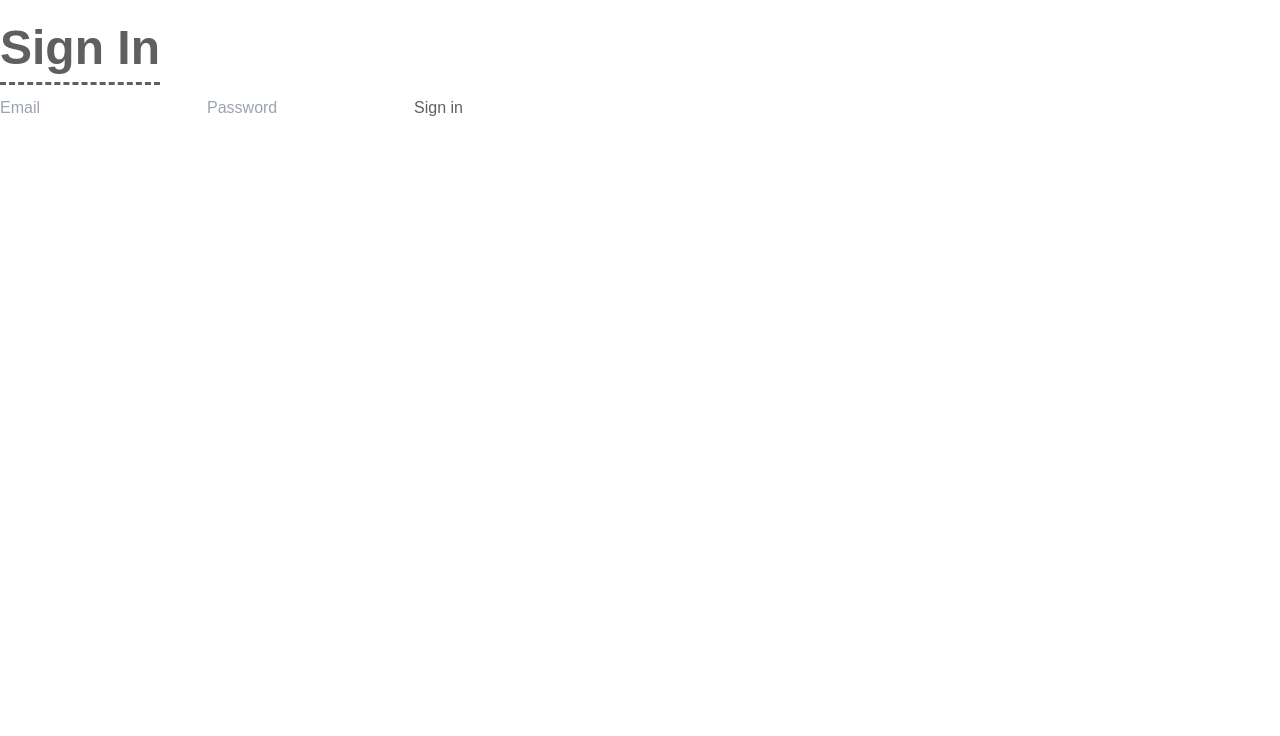
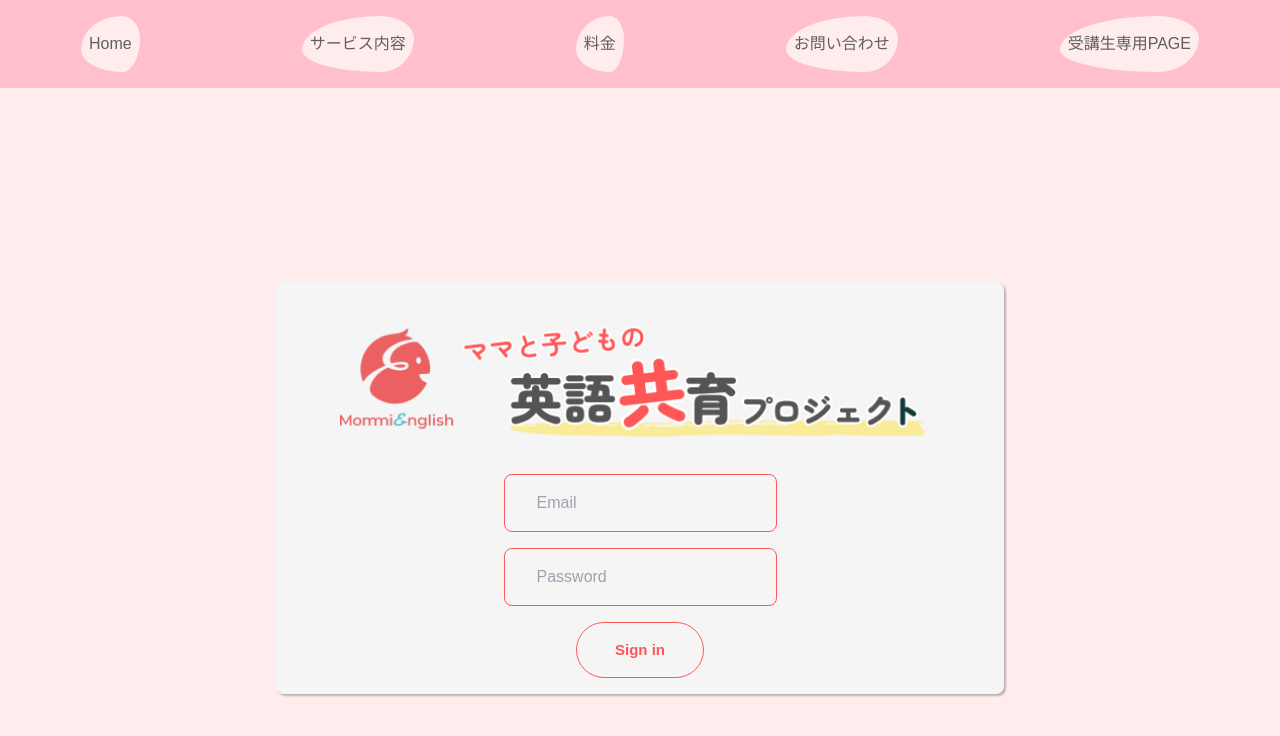
Before and after one commit to misternuks/mommienglish, a Next.js app: page /auth/signin in a window 1280 px wide. Shown: the top 736 px of the page. Built offline with nearby package versions, Linux system fonts and the light colour scheme; a web font is replaced by a local one.

Commit message:
create auth/signin CSS styles and move banner buttons to navbar

```diff
--- a/app/auth/signin/page.tsx
+++ b/app/auth/signin/page.tsx
@@ -1,12 +1,19 @@
 'use client';
 
 import { signIn } from 'next-auth/react';
+import Image from 'next/image';
 
 export default function SignIn() {
   return (
-    <div>
-      <h1>Sign In</h1>
-      <form onSubmit={(e) => {
+    <div className="card-container">
+      <div className="card">
+        <Image
+          src='/images/logo_group.png'
+          alt='MommiEnglish logo and slogan group'
+          width={600}
+          height={150}
+        />
+        <form className="card-form" onSubmit={(e) => {
           e.preventDefault();
           const target = e.target as typeof e.target & {
             email: { value: string };
@@ -19,10 +26,11 @@ export default function SignIn() {
             password: target.password.value,
           });
         }}>
-        <input name="email" type="text" placeholder="Email" />
-        <input name="password" type="password" placeholder="Password" />
-        <button type="submit">Sign in</button>
+          <input name="email" type="text" placeholder="Email" className="form-field"/>
+          <input name="password" type="password" placeholder="Password" className="form-field" />
+          <button type="submit" className="red-border-button" >Sign in</button>
         </form>
+      </div>
     </div>
   );
 }
--- a/app/components/banner.module.css
+++ b/app/components/banner.module.css
@@ -8,7 +8,7 @@
 
 .banner-content {
   width: 100%;
-  height: 80%;
+  height: 100%;
   padding: 32px;
   display: flex;
   align-items: stretch;
--- a/app/components/banner.tsx
+++ b/app/components/banner.tsx
@@ -25,15 +25,6 @@ export default function Banner() {
           </button>
         </div>
       </div>
-      <div>
-        <ul className= {styles['banner-buttons']} >
-          <li><a href='#mission'>Mission</a></li>
-          <li><a href='#service'>サービス内容</a></li>
-          <li><a href='#fee'>料金</a></li>
-          <li><a href='#contact'>お問い合わせ</a></li>
-          <li><a href='#student-page'>受講生専用PAGE</a></li>
-        </ul>
-      </div>
     </section>
   );
 }
--- a/app/globals.css
+++ b/app/globals.css
@@ -49,7 +49,7 @@ h5 {
 }
 
 .navbar li a:hover {
-  color: #FFD6DD;
+  color: #FF5757;
 }
 
 .red-text {
@@ -57,15 +57,26 @@ h5 {
   color: #FF5757;
 }
 
+.red-button, .red-border-button {
+  border-radius: 32px;
+  padding: 16px;
+  font-size: 15px;
+  font-weight: 800;
+}
+
 .red-button {
   min-width: max-content;
   background-color: #FF5757;
   color: white;
-  border-radius: 32px;
-  padding: 16px;
-  font-size: 15px;
-  font-weight: 800;
   box-shadow: 2px 2px 2px rgba(0, 0, 0, 0.25);
+}
+
+.red-border-button {
+  min-width: 128px;
+  width: max-content;
+  background-color: tra;
+  border: 1px solid #FF5757;
+  color: #FF5757;
 }
 
 .red-box {
@@ -84,6 +95,46 @@ li {
   padding: 16px 8px;
 }
 
+.card {
+  min-width: 300px;
+  max-width: auto;
+  min-height: 300px;
+  max-height: auto;
+  background-color: #F5F5F5;
+  border-radius: 8px;
+  padding: 16px 64px;
+  margin: 16px;
+  box-shadow: 2px 2px 2px rgba(0, 0, 0, 0.25);
+  display: flex;
+  flex-direction: column;
+  align-items: center;
+  justify-content: space-between;
+  gap: 16px;
+}
+
+.card-container {
+  width: 100%;
+  height: 100vh;
+  background-color: #FFECEC;
+  display: flex;
+  align-items: center;
+  justify-content: center;
+}
+
+.card-form {
+  display: flex;
+  flex-direction: column;
+  align-items: center;
+  justify-content: center;
+  gap: 16px;
+}
+
+.form-field {
+  border: 1px solid #FF5757;
+  border-radius: 8px;
+  padding: 16px 32px;
+  background-color: transparent;
+}
 
 @media (max-width: 600px) {
   h1 {
--- a/app/layout.tsx
+++ b/app/layout.tsx
@@ -30,14 +30,15 @@ export default function RootLayout({
       </Head>
       <body>
         <header>
-          {/* <nav>
+          {<nav>
             <ul className = "navbar">
-              <li><a href="/">Home</a></li>
-              <li><a href="/about">About</a></li>
-              <li><a href="/pricing">Pricing</a></li>
-              <li><a href="/contact">Contact</a></li>
+              <li><a href='/'>Home</a></li>
+              <li><a href='/#service'>サービス内容</a></li>
+              <li><a href='/#fee'>料金</a></li>
+              <li><a href='/#contact'>お問い合わせ</a></li>
+              <li><a href='/auth/signin'>受講生専用PAGE</a></li>
             </ul>
-          </nav> */}
+          </nav>}
         </header>
         <main>{children}</main>
       </body>
```
Also changed, not shown: public/images/logo_group.png (added). Lines whose indentation alone changed are shown as unchanged.
